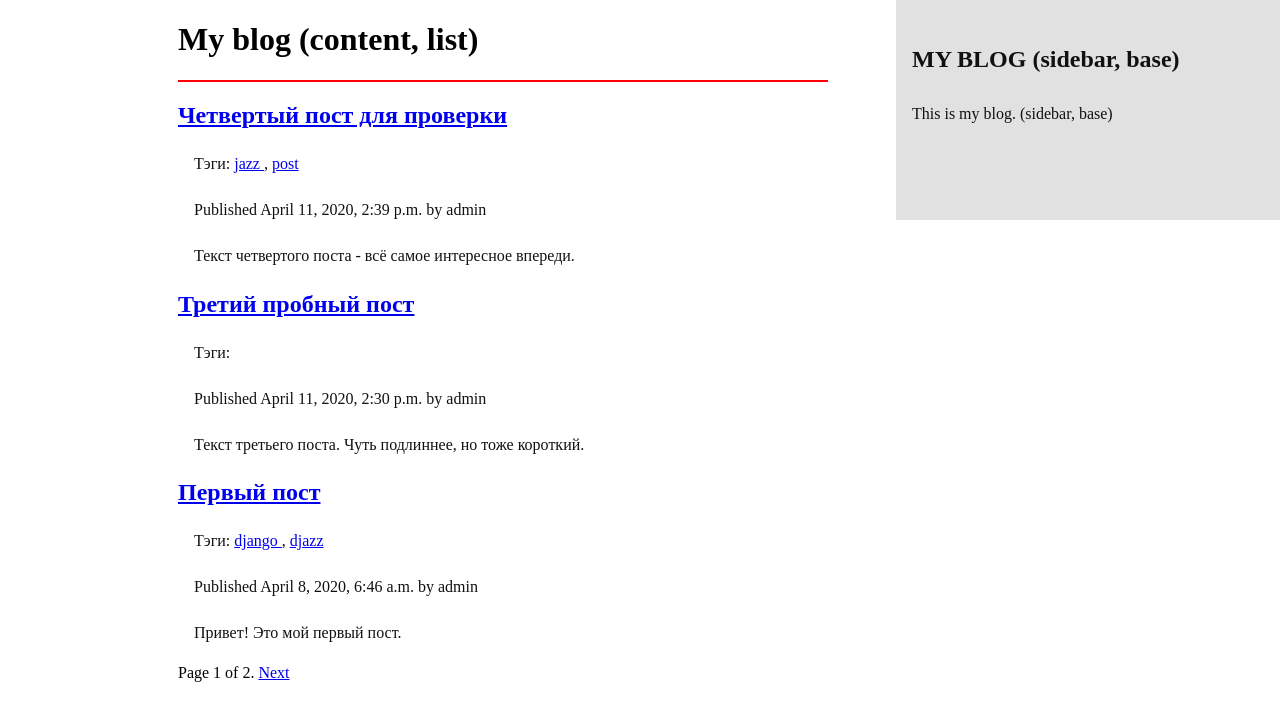
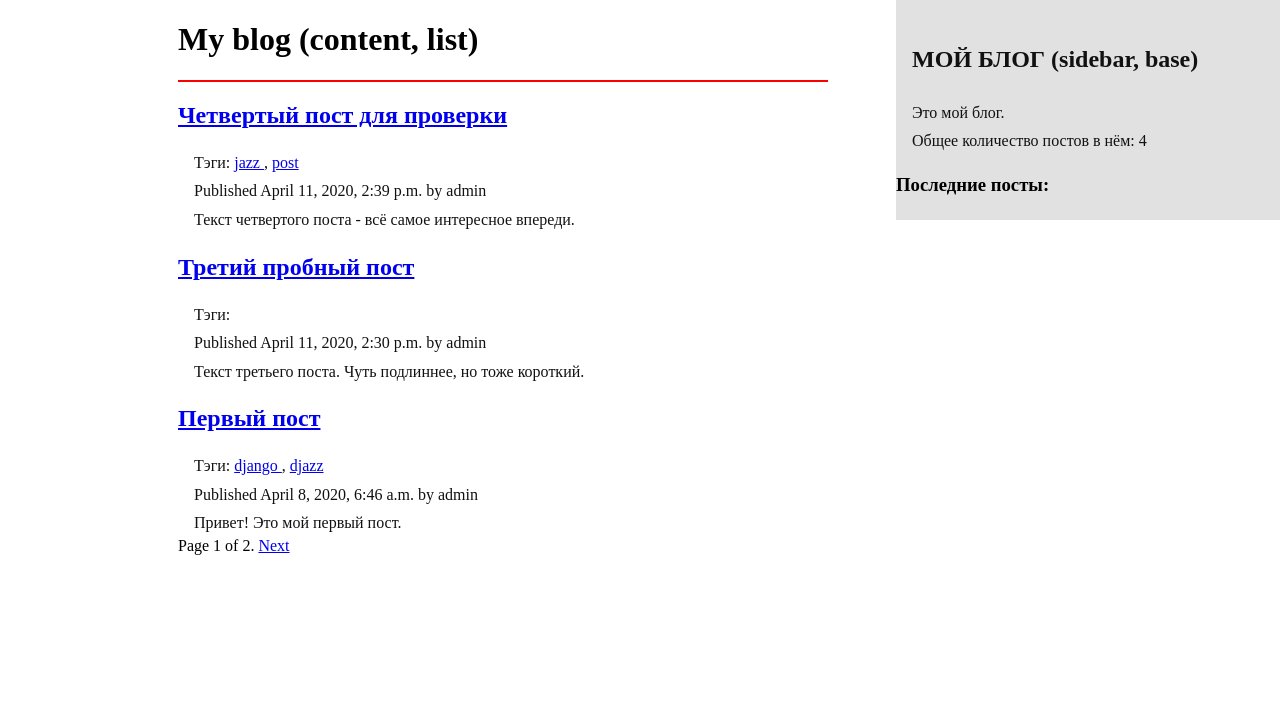
Before and after one commit to NineMan/DjangoExamples, a Django app: page / in a window 1280 px wide. Shown: the top 721 px of the page. Run offline with Django 3.2, Linux system fonts and the light colour scheme; data comes from the database, SQL or seed files in the repository.

Commit message:
3.1 Castom template tags section 1 & 2

```diff
--- a/mysite/blog/static/css/blog.css
+++ b/mysite/blog/static/css/blog.css
@@ -59,4 +59,20 @@
   background: navy; /* Синий цвет фона */
   color: white; /* Белые буквы */
   font-size: 9pt; /* Размер шрифта в пунктах */
+
+  background: #4099ff; /* Синий цвет фона */
+  color: white; /* Белые буквы */
+  font-size: 9pt; /* Размер шрифта в пунктах */
+  border: #4099ff;
+  font: bold, italic;
+  width: 110px;
+  height: 30px;
+
+
 }
+
+p {
+    margin-top: 0.5px;
+    margin-bottom: 0.1px;
+    line-height: 100%;
+}
--- /dev/null
+++ b/mysite/blog/templatetags/blog_tags.py
@@ -0,0 +1,15 @@
+from django import template
+from ..models import Post
+
+register = template.Library()
+
+
+@register.simple_tag
+def total_posts():
+    return Post.objects.filter(status='published').count()
+
+
+@register.inclusion_tag('blog/post/latest_posts.html')
+def show_latest_posts(count=5):
+    latest_posts = Post.objects.filter(status='published').order_by('-publish')[:count]
+    return {'latest_posts': latest_posts}
--- a/mysite/templates/blog/base.html
+++ b/mysite/templates/blog/base.html
@@ -1,3 +1,4 @@
+{% load blog_tags %}
 {% load static %}
 <!DOCTYPE html>
 <html lang="en">
@@ -12,6 +13,11 @@
         <title>Title</title>
 
         <style>
+            p {
+                margin-top: 0.5px;
+                margin-bottom: 0.1px;
+                line-height: 100%;
+            }
             .b1 {
                 background: #4099ff; /* Синий цвет фона */
                 border: #4099ff;
@@ -21,6 +27,7 @@
                 width: 110px;
                 height: 30px;
             }
+
         </style>
 
     </head>
@@ -37,8 +44,11 @@
 <!--                <a href="">
                     <h2>MY BLOG (sidebar, base)</h2>
                 </a> -->
-                <h2>MY BLOG (sidebar, base)</h2>
-                <p>This is my blog. (sidebar, base)</p>
+                <h2>МОЙ БЛОГ (sidebar, base)</h2>
+                <p>Это мой блог.</p>
+                <p>Общее количество постов в нём: {% total_posts %} </p>
+                <h3>Последние посты:</h3>
+                {% show_latest_posts 2 %}
             </div>
         </div>
     </body>
--- /dev/null
+++ b/mysite/templates/blog/post/latest_posts.html
@@ -0,0 +1,7 @@
+<ul>
+    {% for post in latest_posts %}
+        <li>
+            <a href="{{ post.get_absolute_url }}">{{ post.title }}</a>
+        </li>
+    {% endfor %}
+</ul>
```
Also changed, not shown: mysite/blog/templatetags/__init__.py (added). Lines whose indentation alone changed are shown as unchanged.
